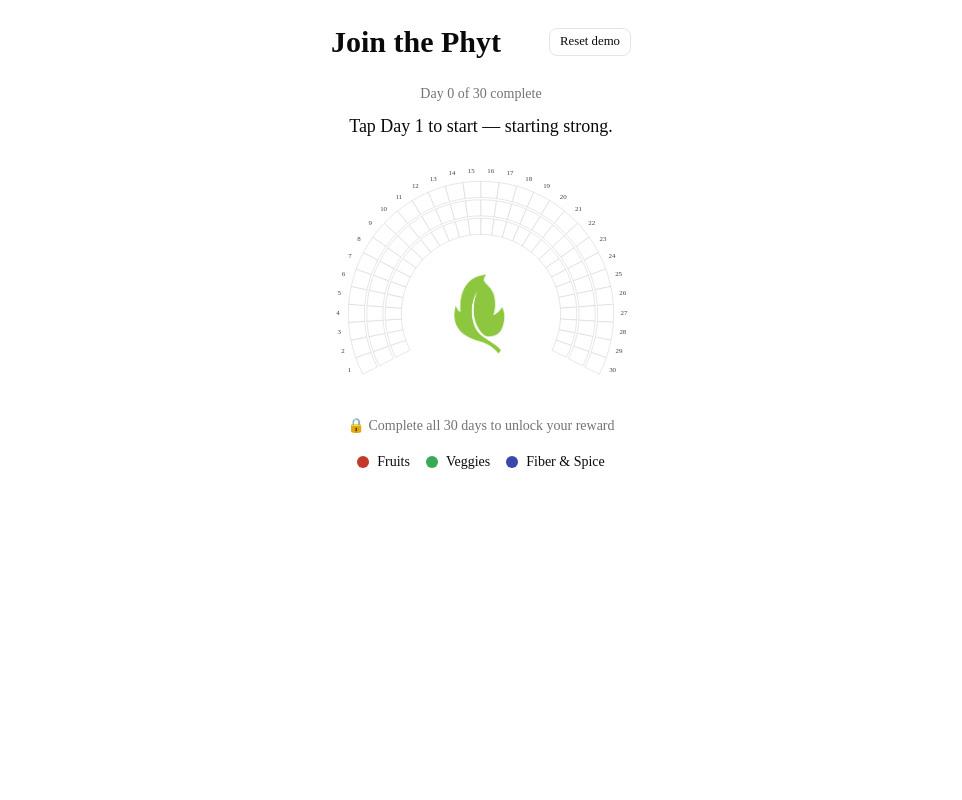
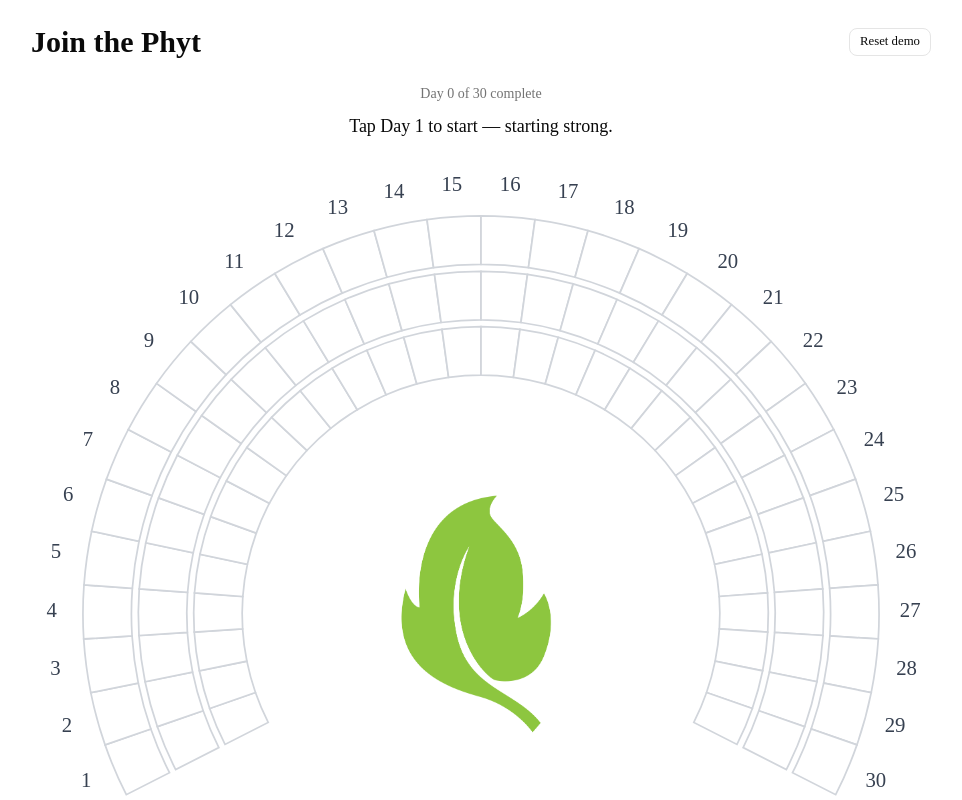
Before and after one commit to benbybee/phyt-30-day-habit-tracker, a Next.js app: page /tracker in a window 1280 px wide. Shown: the top 800 px of the page, without its empty margins (159-1121 px from the left). Built offline with nearby package versions, Linux system fonts and the light colour scheme.

Commit message:
style: force ring width to 900px via inline style (bypass CSS cascade)

```diff
--- a/src/app/tracker/page.tsx
+++ b/src/app/tracker/page.tsx
@@ -57,7 +57,7 @@ export default function TrackerPage() {
 
       <ProgressStats completedCount={hydrated ? completed : 0} />
 
-      <div className="my-6 max-w-[1000px] mx-auto">
+      <div className="my-6 mx-auto" style={{ width: 900, maxWidth: '100%' }}>
         <HabitRing days={days} onSegmentClick={setOpenDay} />
       </div>
 
```
